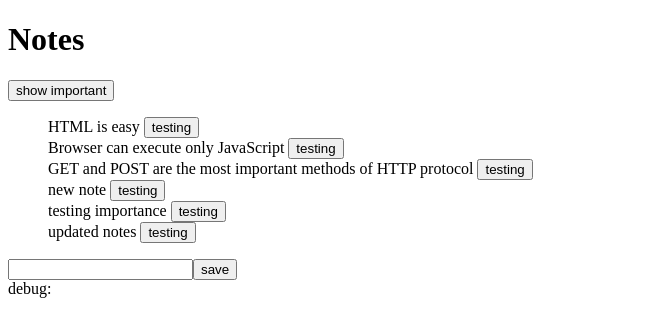
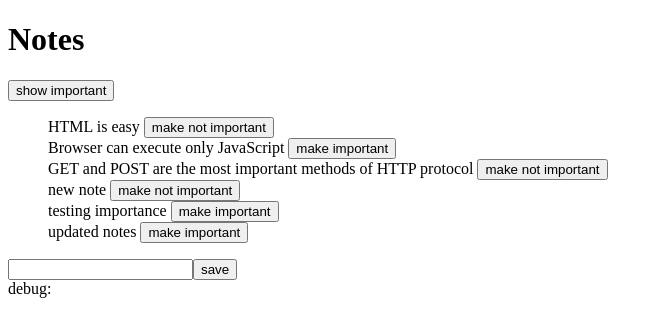
Before and after one commit to filmverse/-Part-2b-Communicating-with-server, a React (Create React App) app in the folder part1b/: page / in a window 1280 px wide. Shown: the top 336 px of the page, without its empty margins (0-663 px from the left). Built offline with nearby package versions, Linux system fonts and the light colour scheme; data requests are answered from the project's data file.

Commit message:
note app has been updated

```diff
--- a/part1b/src/App.js
+++ b/part1b/src/App.js
@@ -40,6 +40,16 @@ const App = () => {
 
   console.log(showAll)
 
+  const toggleImportanceOf = (id) => {
+    // console.log(`importance of ${id} needs to be toggled`)
+    const url = `http://localhost:3001/notes/${id}`
+    const note = notes.find(n => n.id === id)
+    const changedNote = {...note, important: !note.important}
+    axios.put(url, changedNote).then(response => {
+      setNotes(notes.map(note => note.id !== id ? note : response.data))
+    })
+  }
+
   return (
     <div>
     <h1>Notes</h1>
@@ -47,7 +57,11 @@ const App = () => {
         show {showAll ? 'important' : 'all'}
       </button>
       <ul>
-        {notesToShow.map(notemap => <Note key={notemap.id} note={notemap} />)}
+        {notesToShow.map(notemap => <Note
+          key={notemap.id}
+          note={notemap}
+          toggleImportance={() => toggleImportanceOf(notemap.id)}
+        />)}
       </ul>
       <form onSubmit={addNote}>
         <input value={newNote} onChange={handleNoteChange} />
--- a/part1b/src/components/Note.js
+++ b/part1b/src/components/Note.js
@@ -1,8 +1,12 @@
 
-const Note = ({ note }) => {
+const Note = ({ note, toggleImportance }) => {
+
+    const label = note.important
+        ? 'make not important' : 'make important'
+
     return (
         <div>
-            {note.content} <button>testing</button>
+            {note.content} <button onClick={toggleImportance}>{label}</button>
         </div>
     )
 }
```
